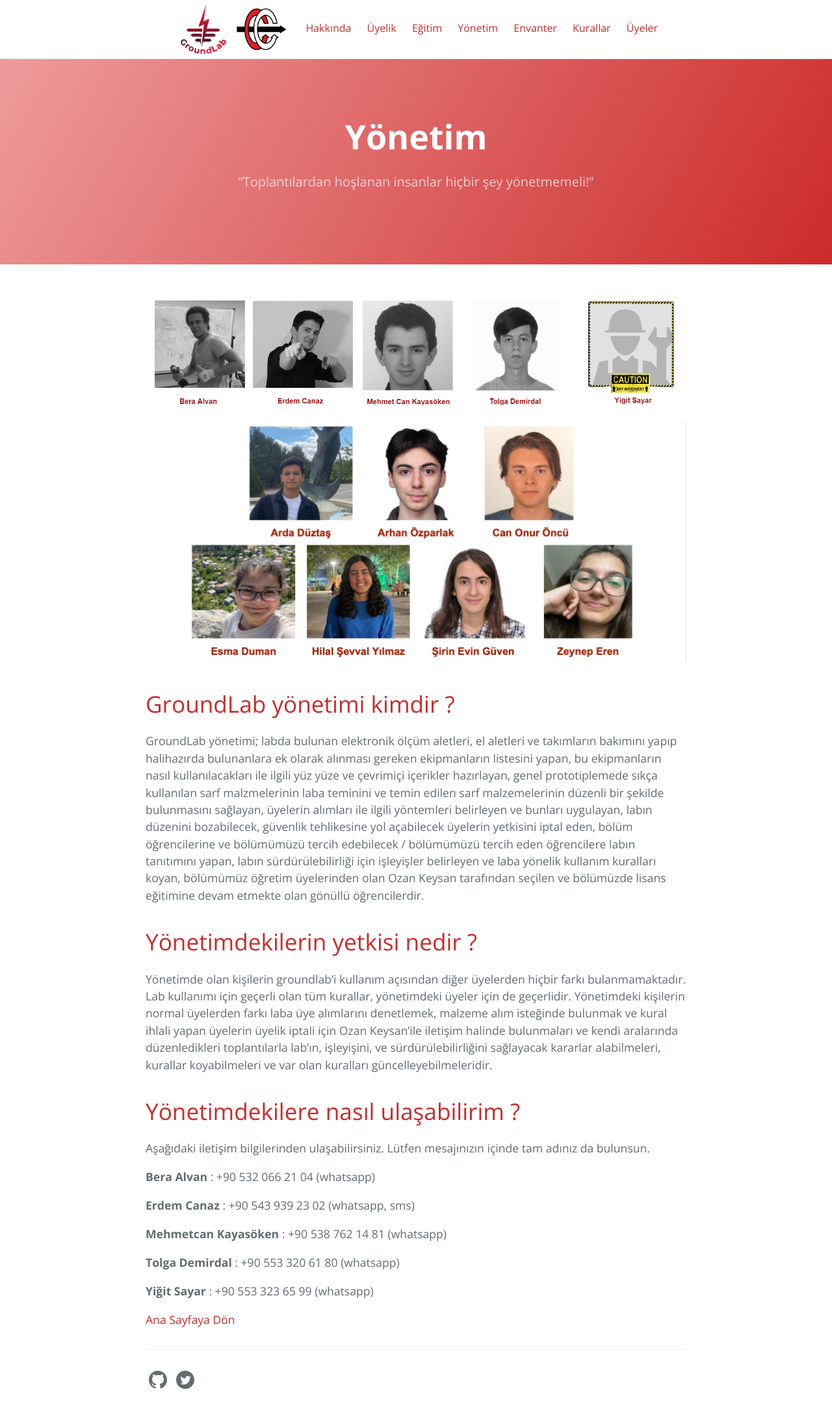
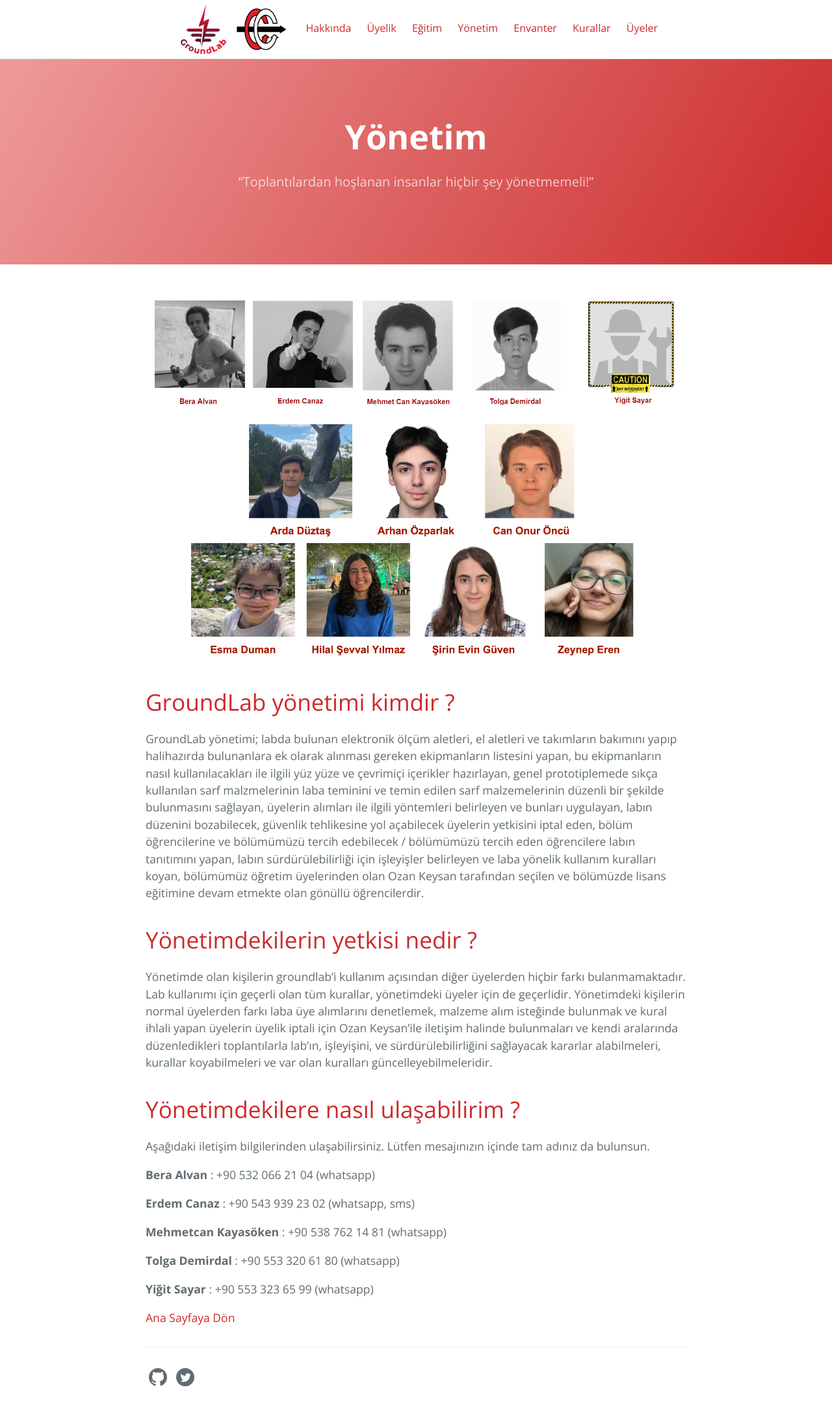
Before and after one commit to groundlabmetu/groundlabmetu.github.io, a Jekyll site: the page built from yönetim.md, in a window 1280 px wide. Shown: the whole page at 65% size. Built offline with Jekyll 4.4.1, drawn with Linux system fonts in a browser that asks for light colours.

Commit message:
Update yönetim.md

```diff
--- a/yönetim.md
+++ b/yönetim.md
@@ -12,7 +12,7 @@
 </p>
 
 <p align="center" width="100%">
-   <img width="100%" src="/assets/yonetim2.4.png"  > <b> </b>
+   <img width="100%" src="/assets/yonetim2.5.png"  > <b> </b>
 </p>
 
 <h1>GroundLab yönetimi kimdir ?</h1>
```
